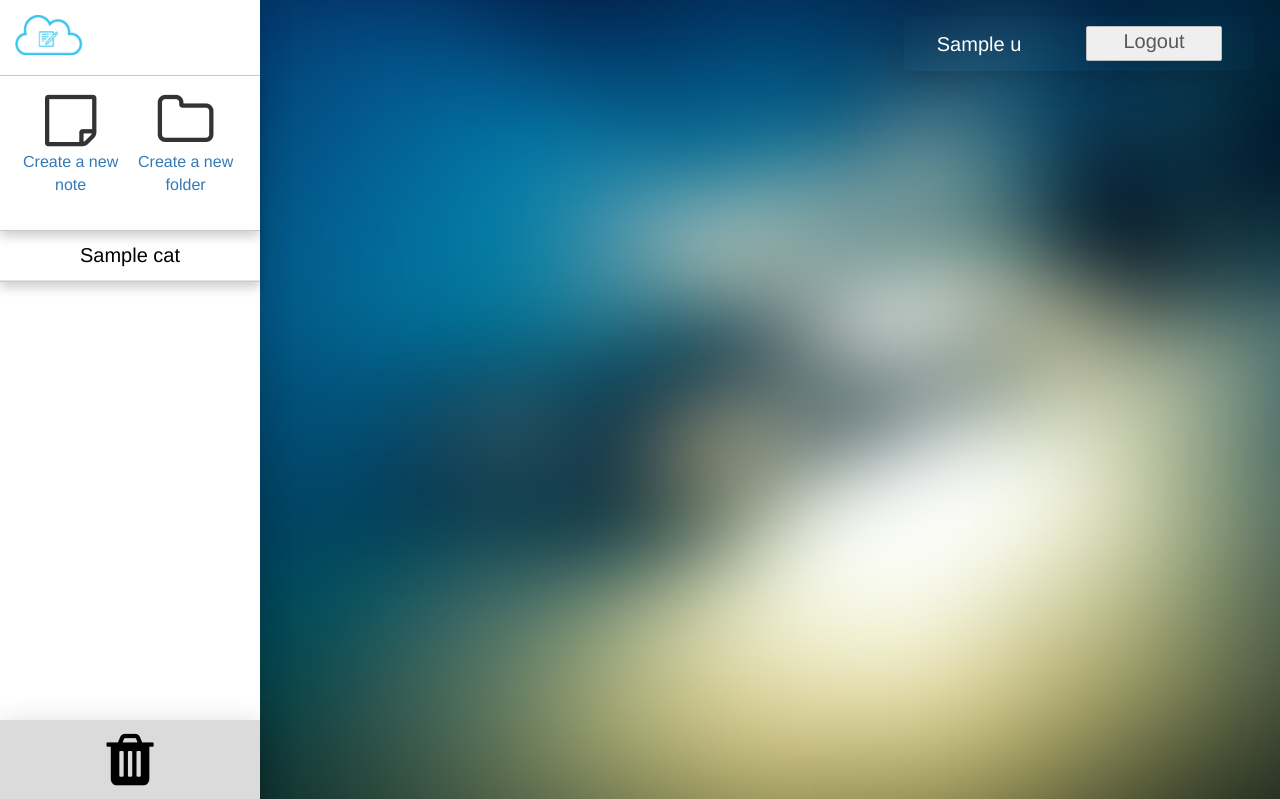
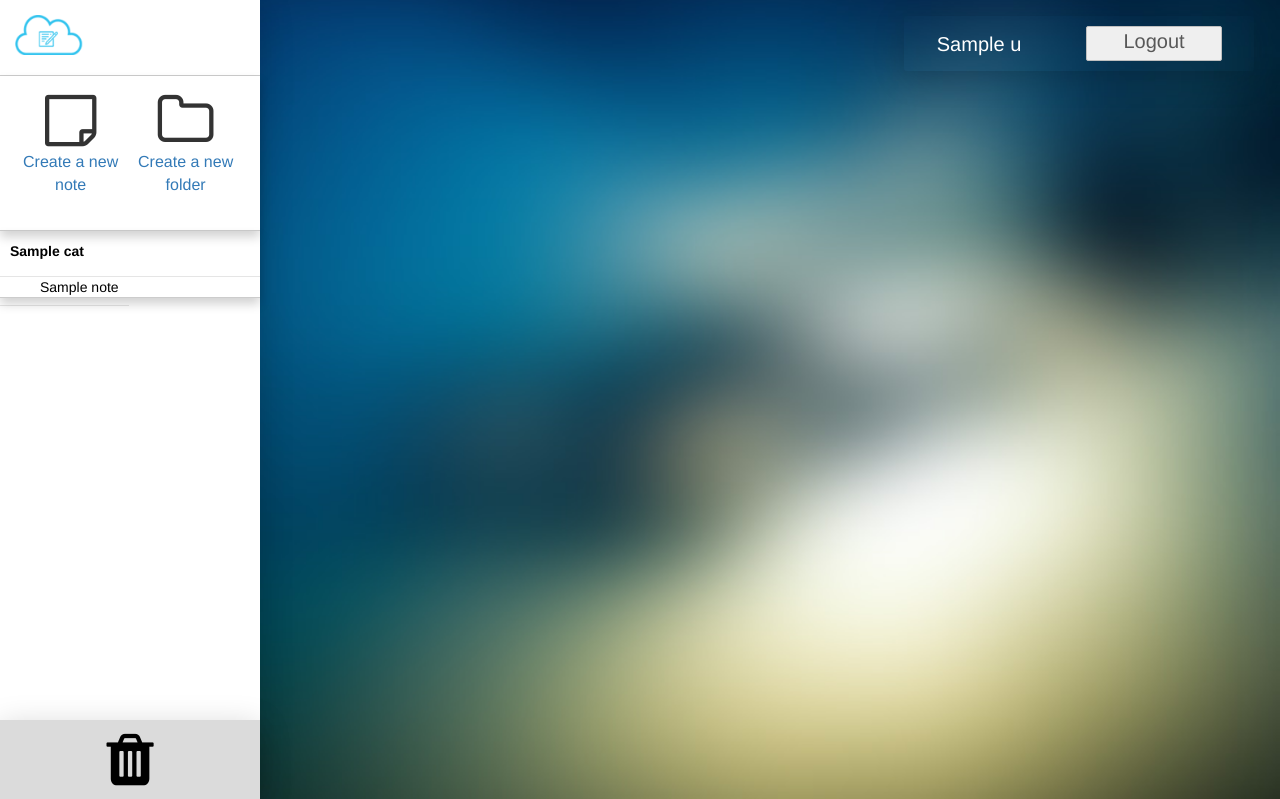
Before and after one commit to Mevl96/Notes-Site, a Flask app: template templates/dashboard.html in a window 1280 px wide. Shown: the top 799 px of the page. Run offline with Flask 2, Linux system fonts and the light colour scheme; the template is opened without the code that fills it: most values are stand-ins (such as "Sample title", 1, 10 or a date in 2020); some libraries are stand-ins or nearby versions.

Commit message:
Create notes and categories via ajax

```diff
--- a/static/css/dash.css
+++ b/static/css/dash.css
@@ -1,58 +1,97 @@
-
 /*===========main styles=======*/
-*{
+* {
 	margin: 0;
 	padding: 0;
 	box-sizing: border-box;
-    font-family: Ubuntu ,Arial,sans-serif;
+	font-family: Ubuntu, Arial, sans-serif;
 	/*border: 1px solid black;*/
 
 }
 
-.container{
+.container {
 	width: 1170px;
 	margin: 0 auto;
 	height: 100%;
 
 }
-.clearfix:after{
+
+.clearfix:after {
 	content: '';
 	display: table;
 	width: 100%;
 	clear: both;
 }
 
-.fontSize10px{font-size: 10px;}
-.fontSize12px{font-size: 12px;}
-.fontSize14px{font-size: 14px;}
-.fontSize16px{font-size: 16px;}
-.fontSize18px{font-size: 18px;}
-.fontSize20px{font-size: 20px;}
-.fontSize22px{font-size: 22px;}
-.fontSize24px{font-size: 24px;}
-.fontSize26px{font-size: 26px;}
-.fontSize28px{font-size: 28px;}
-.fontSize30px{font-size: 30px;}
-.fontSize36px{font-size: 36px;}
-.fontSize40px{font-size: 40px;}
-.fontSize44px{font-size: 44px;}
+.fontSize10px {
+	font-size: 10px;
+}
 
+.fontSize12px {
+	font-size: 12px;
+}
 
+.fontSize14px {
+	font-size: 14px;
+}
+
+.fontSize16px {
+	font-size: 16px;
+}
+
+.fontSize18px {
+	font-size: 18px;
+}
+
+.fontSize20px {
+	font-size: 20px;
+}
+
+.fontSize22px {
+	font-size: 22px;
+}
+
+.fontSize24px {
+	font-size: 24px;
+}
+
+.fontSize26px {
+	font-size: 26px;
+}
+
+.fontSize28px {
+	font-size: 28px;
+}
+
+.fontSize30px {
+	font-size: 30px;
+}
+
+.fontSize36px {
+	font-size: 36px;
+}
+
+.fontSize40px {
+	font-size: 40px;
+}
+
+.fontSize44px {
+	font-size: 44px;
+}
 
 /*=========header==============*/
 
-html{
+html {
 
 }
 
-body{
+body {
 	/*background: #def0ff;*/
 
-	background:url('../img/background.jpg') no-repeat center center;
+	background: url('../img/background.jpg') no-repeat center center;
 	/* Элемент html всегда будет располагаться на всю высоту окна браузера */
-	min-height:100%;
+	min-height: 100%;
 	/* Выводим фон на весь экран */
-	background-size:cover;
+	background-size: cover;
 
 	position: relative;
 	float: left;
@@ -62,42 +101,39 @@ body{
 	height: 100vh;
 }
 
-
-
-
 /*LOG OUT**/
-.log-out{
+.log-out {
 	position: absolute;
 	top: 2%;
 	right: 2%;
-    height:55px;
+	height: 55px;
 	width: 350px;
 	border-radius: 3px;
 	box-shadow: 0px 6px 32px 0px rgba(0, 0, 0, 0.18);
 	display: flex;
 	justify-content: space-around;
 	align-items: center;
-    color:white;
+	color: white;
 }
 
-.log-out a{
+.log-out a {
 	background-color: #efefef;
 	width: 136px;
-    height:35px;
+	height: 35px;
 	border: 1px solid #bfbfbf;
 	border-radius: 2px;
 	text-align: center;
 	text-decoration: none;
 	color: #585858;
-    -webkit-transition: 0.5s ;
+	-webkit-transition: 0.5s;
 }
 
-.log-out a:hover{
+.log-out a:hover {
 	background-color: #dedede;
 }
 
 /*==================LEFT BAR================**/
-.leftBar{
+.leftBar {
 	position: relative;
 	float: left;
 	left: 0;
@@ -110,52 +146,78 @@ body{
 	box-shadow: 0px 6px 32px 0px rgba(0, 0, 0, 0.18);
 }
 
-.logo img{
+.logo img {
 	padding: 15px 15px 20px 15px;
 	max-width: 100%;
 }
-.logo{
-    border-bottom: 1px solid rgba(0,0,0,0.2);
+
+.logo {
+	border-bottom: 1px solid rgba(0, 0, 0, 0.2);
 }
 
-.fa-sticky-note-o,.fa-folder-o{
+.fa-sticky-note-o, .fa-folder-o {
 	font-size: 60px;
-    color: rgba(0,0,0,0.8);
+	color: rgba(0, 0, 0, 0.8);
 
 }
-.create-new{
+
+.create-new {
 	padding: 15px;
 	height: 155px;
 	display: flex;
 	justify-content: space-around;
 	box-shadow: 0px 6px 10px 0px rgba(0, 0, 0, 0.18);
-    border-bottom: 1px solid rgba(0,0,0,0.2);
+	border-bottom: 1px solid rgba(0, 0, 0, 0.2);
 }
-.create-item{
+
+.create-item {
 	text-align: center;
 }
-.allFolders{
+
+.allFolders {
 	height: auto;
 	width: 100%;
 	box-shadow: 0px 6px 10px 0px rgba(0, 0, 0, 0.18);
-    border-bottom: 1px solid rgba(0,0,0,0.2);
+	border-bottom: 1px solid rgba(0, 0, 0, 0.2);
 	overflow: auto;
 
+}
+
+.folder {
+	color: #000;
+	position: relative;
+	width: 100%;
+	border-bottom: 1px solid rgba(0, 0, 0, 0.1);
 
 }
-.folder{
-    color:#000;
+
+.note a {
+	color: #000;
 	position: relative;
 	width: 100%;
-    height: 50px;
-display: flex;
-    border-bottom: 1px solid rgba(0,0,0,0.1);
+	padding: 10px 10px 10px 40px;
+	border-bottom: 1px solid rgba(0, 0, 0, 0.1);
+}
+
+.folder:hover {
 
 }
-.folder:hover{
 
+.folder label {
+	display: block;
+	max-width: 100%;
+	margin-bottom: 5px;
+	font-weight: 700;
+	width: 100%;
+	cursor: pointer;
+	padding: 10px;
 }
-.folder a{
+
+.folder input[type=radio] {
+	display: none;
+}
+
+.folder a {
 	width: 100%;
 	height: 100%;
 	display: flex;
@@ -163,31 +225,34 @@ display: flex;
 	color: #000;
 	text-decoration: none;
 }
-.folder a span:first-child{
+
+.folder a span:first-child {
 	width: 80%;
 	margin-left: 10%;
 	text-align: center;
 }
-.folder-nmb,.folder .trash{
+
+.folder-nmb, .folder .trash {
 	width: 10%;
 	font-size: 14px;
 
 	visibility: visible;
 }
-.folder .trash{
+
+.folder .trash {
 	display: none;
 }
 
-.trash .fa-trash{
+.trash .fa-trash {
 	font-size: 14px;
 }
 
-.delete{
+.delete {
 	text-decoration: none !important;
 
+}
 
-}
-.del{
+.del {
 	position: absolute;
 	display: flex;
 	justify-content: center;
@@ -199,24 +264,26 @@ display: flex;
 	box-shadow: 0px 6px 32px 0px rgba(0, 0, 0, 0.18);
 
 }
-.fa-trash{
+
+.fa-trash {
 	font-size: 60px;
-    color:black;
+	color: black;
 }
 
 /*===================MAIN SPACE==============*/
 
-.mainSpace{
+.mainSpace {
 	width: 81%;
 	height: 100%;
 	float: left;
 	position: relative;
 }
-.nameFolder{
+
+.nameFolder {
 	position: absolute;
 	top: 3%;
 	left: 3%;
-    color:white;
+	color: white;
 }
 
 /*Note*/
@@ -280,17 +347,16 @@ display: flex;
     border-radius: 5px;
  }*/
 
-#pad{
-    visibility: hidden;
-	position:relative;
+#pad {
+	position: relative;
 	width: 374px;
 	margin: 225px auto 40px;
 }
 
-#note{
+#note {
 	font: normal 15px 'Courgette', cursive;
 	line-height: 17px;
-	color:#444;
+	color: #444;
 	background: url('../img/mid.png') repeat-y;
 	display: block;
 	border: none;
@@ -299,11 +365,11 @@ display: flex;
 	overflow: hidden;
 	resize: none;
 	outline: 0px;
-	padding: 0 10px 0 35px;
 	margin-top: -10px;
+	padding: 18px 10px 0 35px;
 }
 
-#pad h2{
+#pad h2 {
 	background: url('../img/header.png') no-repeat;
 	overflow: hidden;
 	text-indent: -9999px;
@@ -311,12 +377,12 @@ display: flex;
 	position: relative;
 }
 
-#pad:after{
-	position:absolute;
-	content:'';
-	background:url('../img/footer.png') no-repeat;
-	width:100%;
-	height:40px;
+#pad:after {
+	position: absolute;
+	content: '';
+	background: url('../img/footer.png') no-repeat;
+	width: 100%;
+	height: 40px;
 }
 
 a.buttonAdd {
@@ -329,23 +395,32 @@ a.buttonAdd {
 	padding: .8em 2em;
 	outline: none;
 	border-radius: 1px;
-    background: linear-gradient(to left, rgba(0,0,0,.3), rgba(0,0,0,.0) 50%, rgba(0,0,0,.3)), linear-gradient(#d77d31, #fe8417, #d77d31);
+	background: linear-gradient(to left, rgba(0, 0, 0, .3), rgba(0, 0, 0, .0) 50%, rgba(0, 0, 0, .3)), linear-gradient(#d77d31, #fe8417, #d77d31);
 	background-size: 100% 100%, auto;
 	background-position: 50% 50%;
 	box-shadow: inset #ebab00 0 -1px 1px, inset 0 1px 1px #ffbf00, #cc7722 0 0 0 1px, #000 0 10px 15px -10px;
 	transition: 0.2s;
 	margin: 0px 0px 0px 47%;
-    width:100px;
+	width: 100px;
 }
+
 a.buttonAdd:hover {
 	background-size: 140% 100%, auto;
 }
+
 a.buttonAdd:active {
 	top: 1px;
 	color: #ffdead;
 	box-shadow: inset #ebab00 0 -1px 1px, inset 0 1px 1px #ffbf00, #cc7722 0 0 0 1px, 0 10px 10px -9px #000;
 }
 
-#buttonAddDiv {
-    visibility: hidden;
+#noteTitle {
+	border: 0;
+	background: transparent;
+	padding: 12px;
+	position: absolute;
+	top: 50px;
+	font: bold 15px 'Courgette', cursive;
+	text-align: center;
+	left: -25px;
 }
--- a/static/js/note.js
+++ b/static/js/note.js
@@ -1,4 +1,4 @@
-$(function(){
+$(function () {
 
 	var note = $('#note');
 
@@ -9,39 +9,67 @@ $(function(){
 		newHeight = 0,
 		newLines = 0;
 
-	var countLinesRegex = new RegExp('\n','g');
+	var countLinesRegex = new RegExp('\n', 'g');
 
 	// Событие input запускается нажатием клавиш,
 	// копированием и даже операциями отмены/повторения.
 
-	note.on('input',function(e){
-
-		// Очистка таймера предотвращает
-		// сохранение каждого нажатия клавиш
-		clearTimeout(saveTimer);
-		saveTimer = setTimeout(ajaxSaveNote, 2000);
+	note.on('input', function (e) {
 
 		// Подсчет количества новых строк
 		newLines = note.val().match(countLinesRegex);
 
-		if(!newLines){
+		if (!newLines) {
 			newLines = [];
 		}
 
 		// Увеличиваем высоту заметки (если нужно)
-		newHeight = Math.max((newLines.length + 1)*lineHeight, minHeight);
+		newHeight = Math.max((newLines.length + 1) * lineHeight, minHeight);
 
 		// Увеличиваем/уменьшаем высоту только один раз при изменеии
-		if(newHeight != lastHeight){
+		if (newHeight !== lastHeight) {
 			note.height(newHeight);
 			lastHeight = newHeight;
 		}
 	}).trigger('input');	// Данная строка будет изменять размер заметки при загрузке страницы
 
-	function ajaxSaveNote(){
 
-		// Запускаем запрос AJAX POST для сохранения записи
-		$.post('index.php', { 'note' : note.val() });
-	}
+	$('.folder').on('click', 'label', function (e) {
+		$('.allFolders').find('input').prop('checked', false);
+		$(this).find('input').prop('checked', true);
+	});
+});
 
-});
+function createCategory() {
+	var catName = window.prompt("Category name", "New category");
+	$.ajax({
+		url: '/ajax/category/new',
+		type: 'POST',
+		data: {name: catName}
+	}).done(function (data) {
+		$('.allFolders').first().append('<tr class="folder">' +
+			'<td>' +
+			'<label for="cat' + data.id + '">' +
+			'<input type="radio" id="cat' + data.id + '" value="' + data.id + '">' +
+			'<span>' + data.name + '</span>' +
+			'</label>' +
+			'</td>' +
+			'</tr>');
+	}).fail(function (e) {
+		alert('FAIL');
+	});
+}
+
+function saveNote() {
+	var pad = $('#pad');
+	var cat = $('.allFolders').find('input:checked').val();
+	$.ajax({
+		url: '/ajax/notes/new',
+		type: 'POST',
+		data: {title: pad.find('#noteTitle').val(), category: cat, content: pad.find('#note').val()}
+	}).done(function (data) {
+		alert('OK');
+	}).fail(function (e) {
+		alert('FAIL');
+	});
+}
--- a/static/js/openCloseNote.js
+++ b/static/js/openCloseNote.js
@@ -1,9 +1,11 @@
-	function openCloseNote(id){
-    	display = document.getElementById(id).style.visibility;
-
-    	if(display=='hidden'){
-       		document.getElementById(id).style.visibility='unset';
-    	}else{
-		   document.getElementById(id).style.visibility='hidden';
-    	}
+function openCloseNote(id, buttonId){
+	var note = $(id);
+	var button = $(buttonId);
+	if(note.css('display') !== 'none') {
+		button.fadeOut();
+		note.fadeOut();
+	} else {
+		button.fadeIn();
+		note.fadeIn();
 	}
+}
--- a/templates/dashboard.html
+++ b/templates/dashboard.html
@@ -20,7 +20,7 @@
 	<!-- CSS - responsive -->
 	<link rel="stylesheet" type="text/css" href="/static/css/responsive.css">
 	<!-- Шрифт из коллекции Google -->
-	<link rel="stylesheet" href="http://fonts.googleapis.com/css?family=Courgette" />
+	<link rel="stylesheet" href="http://fonts.googleapis.com/css?family=Courgette"/>
 
 </head>
 <body>
@@ -29,33 +29,37 @@
 	<div class="logo"><img src="/static/img/Logo.png" alt=""></div>
 	<div class="create-new">
 		<div class="create-item">
-			<a href="#" onclick="openCloseNote('pad'),openCloseNote('buttonAddDiv'); return false">
+			<a href="javascript:openCloseNote('#pad','#buttonAddDiv');">
 				<i class="fa fa-sticky-note-o" aria-hidden="true"></i>
 				<p class="fontSize16px">Create a new note</p>
 			</a>
 		</div>
 		<div class="create-item">
-			<a href="#">
+			<a href="javascript:createCategory();">
 				<i class="fa fa-folder-o" aria-hidden="true"></i>
 				<p class="fontSize16px">Create a new folder</p>
 			</a>
 		</div>
 	</div>
-	<div class="allFolders">
+	<table class="allFolders">
 		{% for c in cats %}
-			<div class="folder">
-				<a href="#" class=" fontSize20px">
-					<span>{{ c.name }}</span>{#
-					<div class="folder-nmb">
-						{{ c.notes.__len__ }}
-					</div>#}
-					<a href="#" class="trash">
-						<i class="fa fa-trash" aria-hidden="true"></i>
-					</a>
-				</a>
-			</div>
+			<tr class="folder">
+				<td>
+					<label for="cat{{ c.id }}">
+						<input type="radio" id="cat{{ c.id }}" value="{{ c.id }}">
+						<span>{{ c.name }}</span>
+					</label>
+				</td>
+			</tr>
+			{% for n in notes[c.id] %}
+				<tr class="note">
+					<td>
+						<a href="#">{{ n.title }}</a>
+					</td>
+				</tr>
+			{% endfor %}
 		{% endfor %}
-	</div>
+	</table>
 	<a href="#" class="delete">
 		<div class="del">
 
@@ -76,14 +80,14 @@
 		</div>
 		<textarea name="noteText" id="" cols="30" rows="10" class="noteText">Lorem ipsum dolor sit amet.</textarea>
 	</div>-->
-	<div id="pad">
+	<div id="pad" style="display: none;">
 		<h2>Записка</h2>
-		<!--<input id="header" maxlength="25" size="40" value="Вася">-->
+		<input id="noteTitle" maxlength="25" size="40" value="New note">
 		<textarea id="note"></textarea>
 	</div>
 
-	<div id="buttonAddDiv">
-		<a href="#" class="buttonAdd">Add</a>
+	<div id="buttonAddDiv" style="display: none;">
+		<a href="javascript:saveNote()" class="buttonAdd">Save</a>
 	</div>
 
 </div>
```
Also changed, not shown: web.py (+19 -17 lines). Lines whose indentation alone changed are shown as unchanged.
